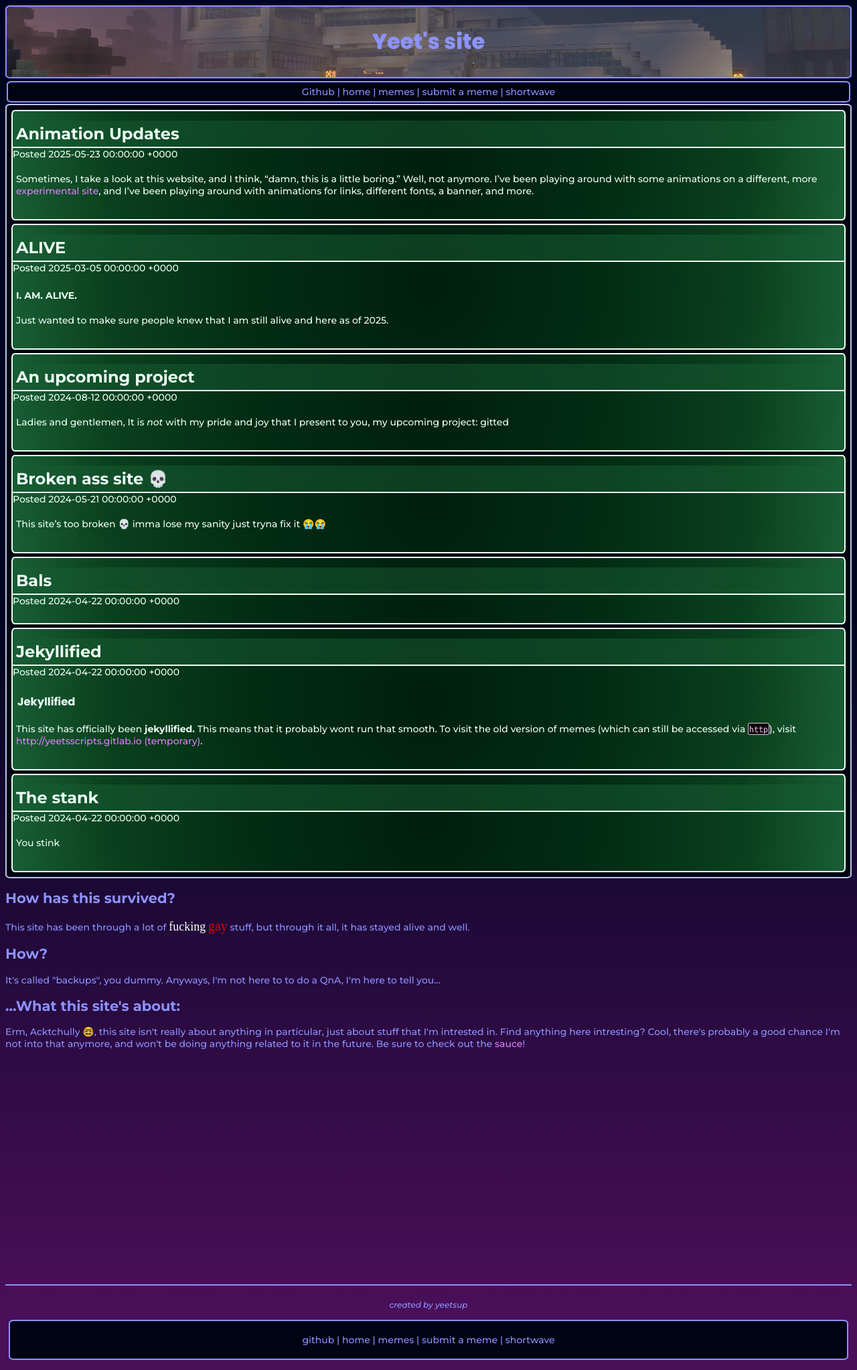
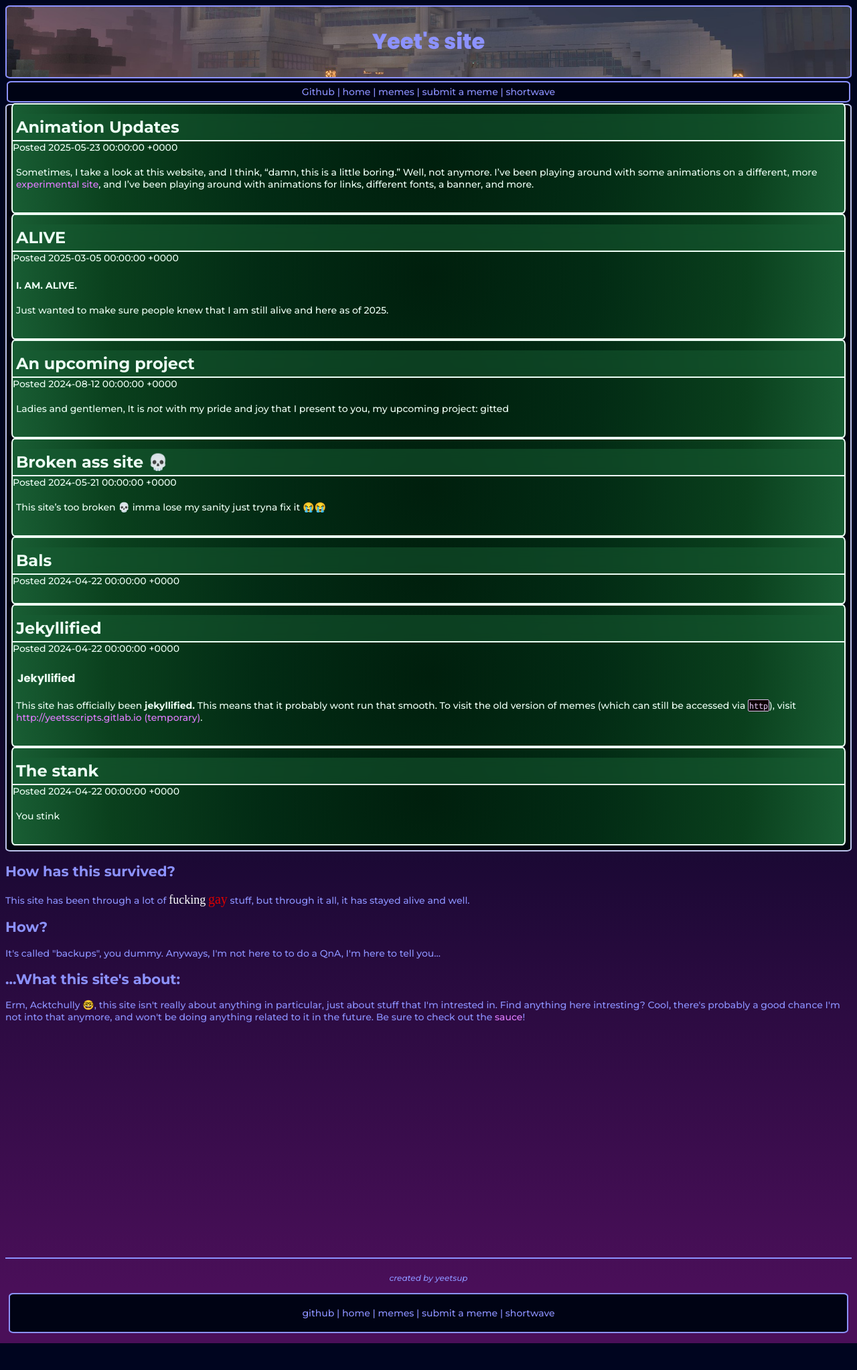
Before and after one commit to yeetssite/yeetssite.github.io, a Jekyll site: the page built from index.html, in a window 1280 px wide. Shown: the whole page at 67% size. Built offline with Jekyll 4.4.1, drawn with Linux system fonts in a browser that asks for light colours; some web fonts are replaced; a script that is not in the unit is left out; after the commit the page ends 2005 px from its top, so only the background shows below that.

Commit message:
trust me bro

```diff
--- a/assets/css/base.css
+++ b/assets/css/base.css
@@ -323,6 +323,7 @@ video {
 	background-color: #001f0d;
 	color: #edfff5;
 	margin: 5px;
+  margin-top: -5px;
 	border: 2px solid #edfff5;
 	border-radius: 5px/7px
 }
```
